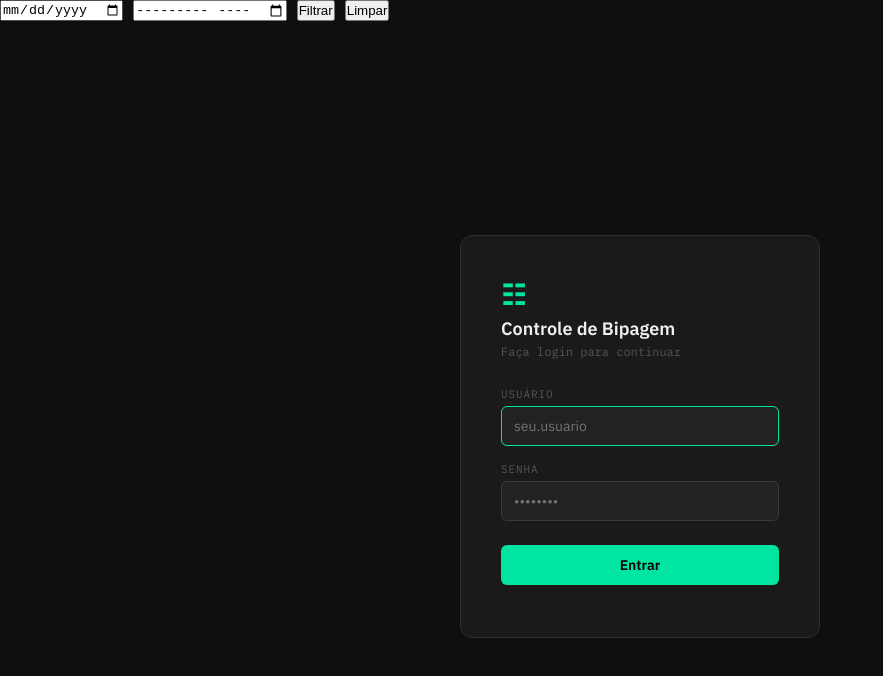
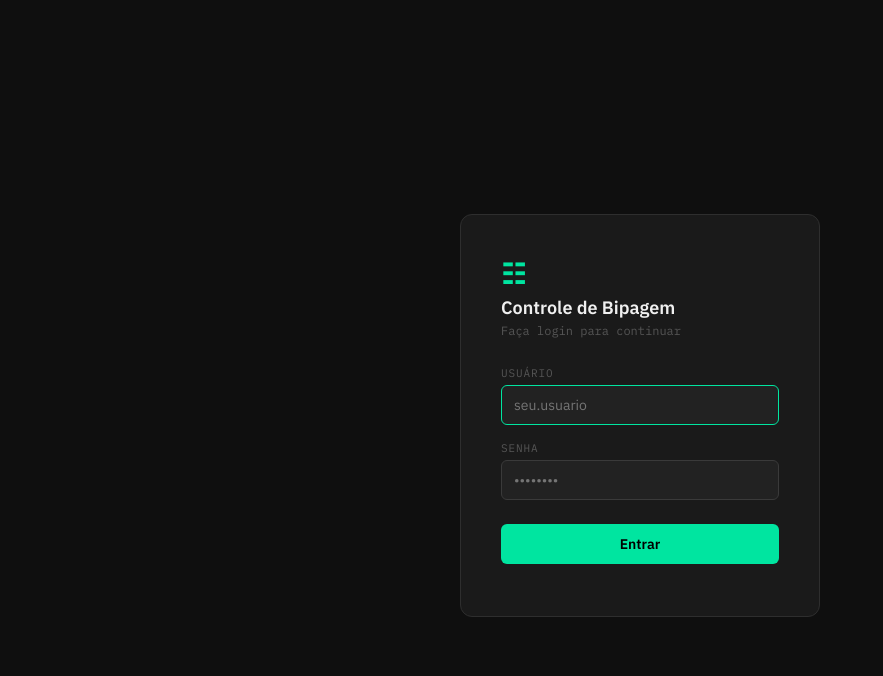
Before and after one commit to tetmoveisonline-svg/bipagem-server, a website: page public/index.html in a window 1280 px wide. Shown: the whole page, without its empty margins (0-883 px from the left). Drawn offline with Linux system fonts and the light colour scheme.

Commit message:
Update index.html

```diff
--- a/public/index.html
+++ b/public/index.html
@@ -1,13 +1,4 @@
 <div style="display:flex; gap:10px; margin-bottom:15px;">
-
-  <input type="date" id="filtroDia" />
-
-  <input type="month" id="filtroMes" />
-
-  <button onclick="aplicarFiltro()">Filtrar</button>
-
-  <button onclick="limparFiltro()">Limpar</button>
-
 </div>
 <!DOCTYPE html>
 <html lang="pt-BR">
```
